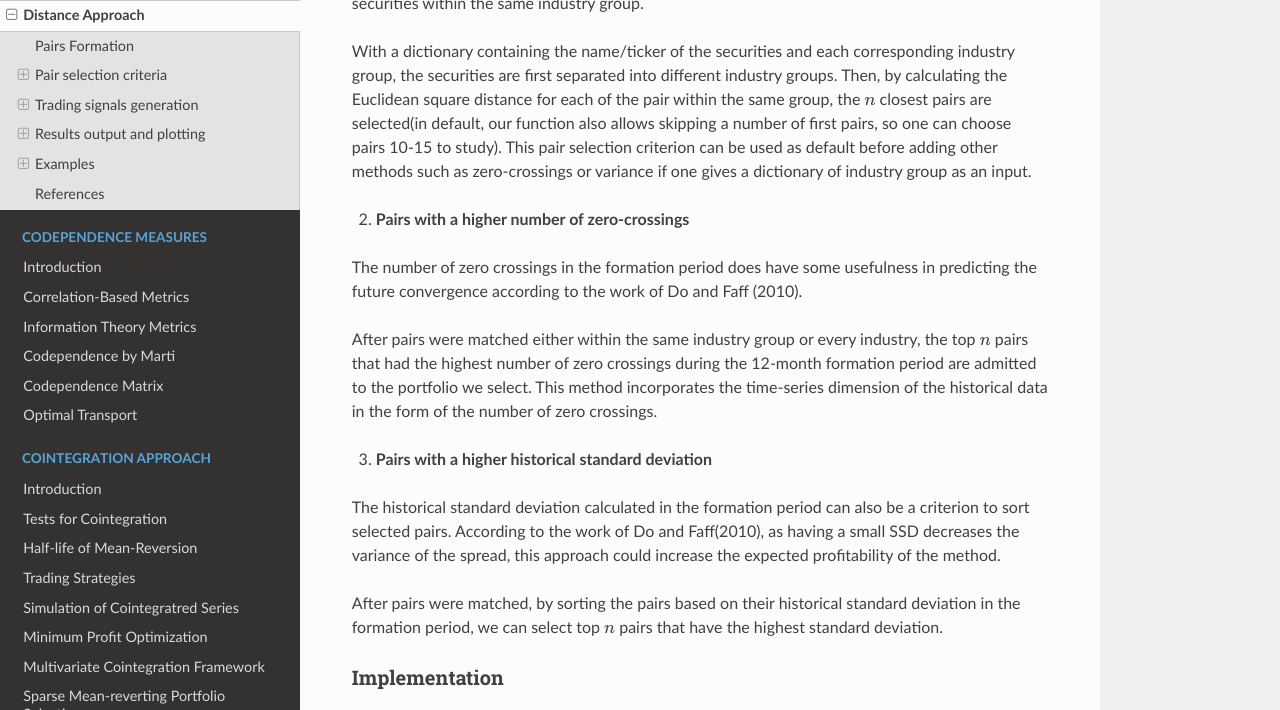
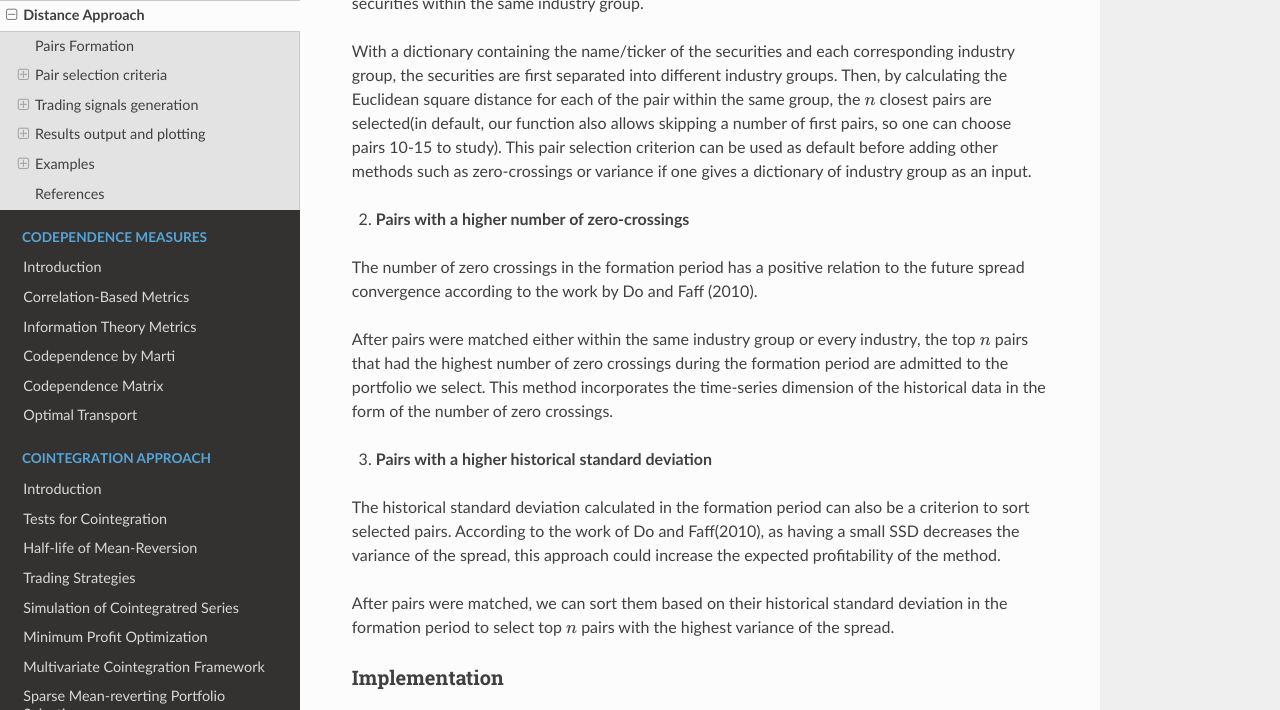
Before and after one commit to hudson-and-thames/arbitragelab, a Sphinx documentation site: the page built from docs/source/distance_approach/distance_approach.rst, in a window 1280 px wide and 900 px high, scrolled down 2908 px, cut to the strip 0-710 px from the top of the window. Built offline with Sphinx 7.4.7 and the Read the Docs theme 2.0.0, drawn with Linux system fonts in a browser that asks for light colours; some of the changed text lies outside the part shown.

Commit message:
Updated Basic Distance Strategy sphinx docs

```diff
--- a/docs/source/distance_approach/distance_approach.rst
+++ b/docs/source/distance_approach/distance_approach.rst
@@ -115,11 +115,11 @@ gives a dictionary of industry group as an input.
 
 2. **Pairs with a higher number of zero-crossings**
 
-The number of zero crossings in the formation period does have some usefulness in predicting the future
-convergence according to the work of Do and Faff (2010).
+The number of zero crossings in the formation period has a positive relation to the future spread
+convergence according to the work by Do and Faff (2010).
 
 After pairs were matched either within the same industry group or every industry, the top :math:`n` pairs
-that had the highest number of zero crossings during the 12-month formation period are admitted to the
+that had the highest number of zero crossings during the formation period are admitted to the
 portfolio we select. This method incorporates the time-series dimension of the historical data in the
 form of the number of zero crossings.
 
@@ -129,8 +129,8 @@ The historical standard deviation calculated in the formation period can also be
 selected pairs. According to the work of Do and Faff(2010), as having a small SSD decreases the variance
 of the spread, this approach could increase the expected profitability of the method.
 
-After pairs were matched, by sorting the pairs based on their historical standard deviation in the
-formation period, we can select top :math:`n` pairs that have the highest standard deviation.
+After pairs were matched, we can sort them based on their historical standard deviation in the formation period
+to select top :math:`n` pairs with the highest variance of the spread.
 
 Implementation
 **************
```
Also changed, not shown: other parts of docs/source/distance_approach/distance_approach.rst (+3 -0 lines).
